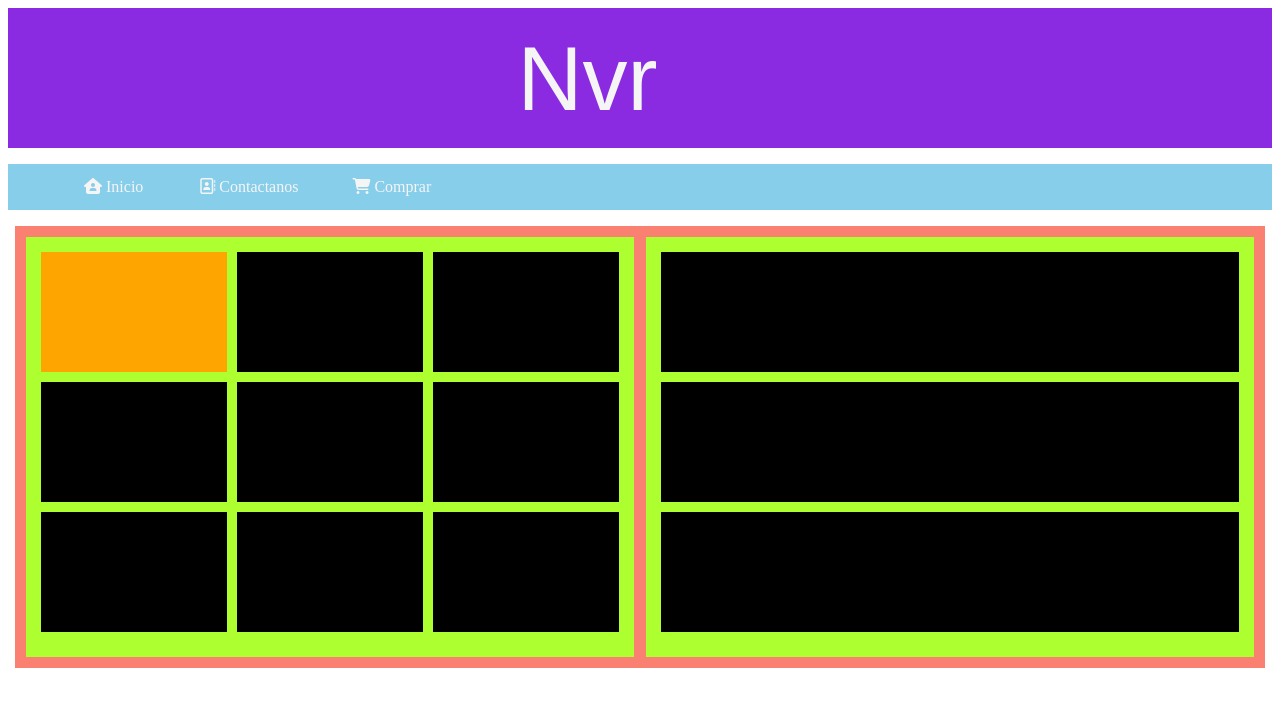
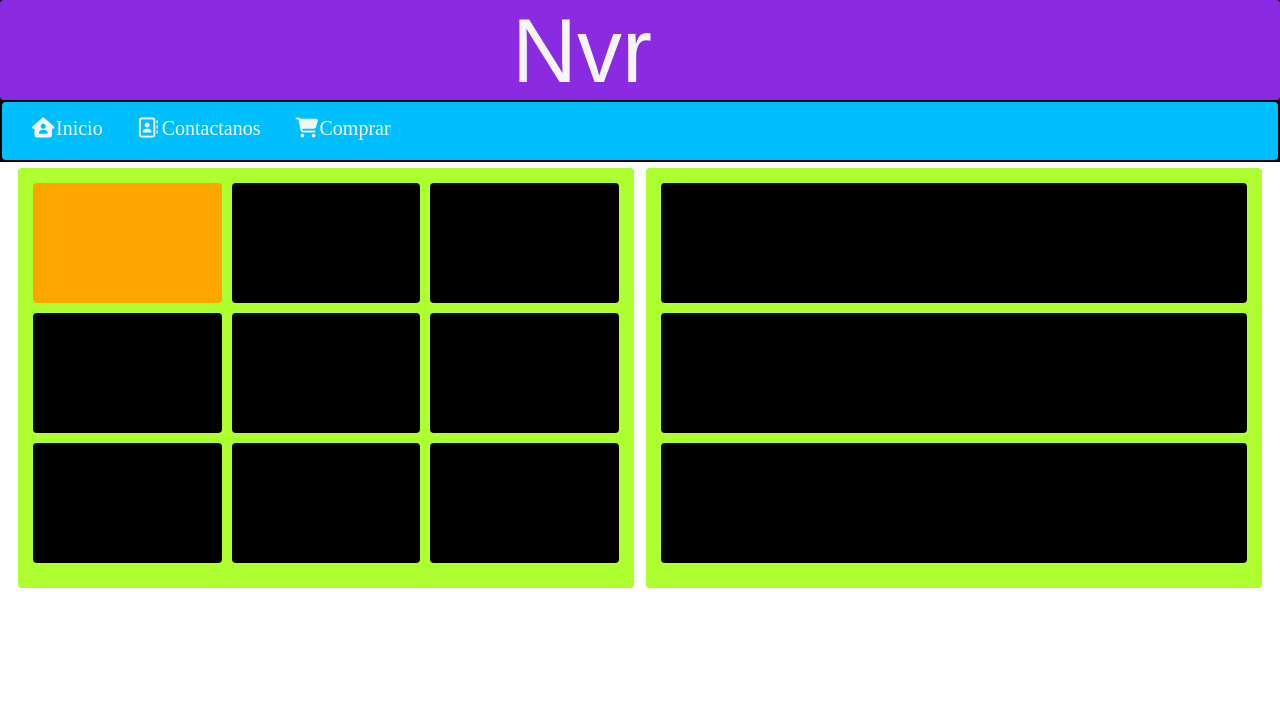
Before and after one commit to cmorales41/MoralesMonroy, a plain HTML site: page index.html in a window 1280 px wide. Drawn offline with Linux system fonts and the light colour scheme.

Commit message:
Add files via upload

```diff
--- a/estilo.css
+++ b/estilo.css
@@ -1,30 +1,48 @@
 body{
 	background-image: url(./img/fondo.png);
 	background-size:90px;
+	margin: 0px;
+	padding-top: 150px;
+}
+
+
+header{
+	background-color: black;
+	position: fixed;
+	width: 100%;
+top: 0px;
+margin-left: 0;
+margin-right: 0;
 
 }
 
+
 .nav_responsive_ul{
 display: none;
-
 }
 
-.nav{
-	background-color: skyblue;
+.nav_ul{
+	background-color: deepskyblue;
 	color: whitesmoke;
-
+	padding: 15px;
+	padding-bottom: 3px;
+	font-size: 20px;
+	height: 40px;
+	margin: 2px;
+	margin-bottom: 2px;
+	border-radius: 4px;
 }
 
 
 .nav_li{
 	display:  inline-block;
-	padding: 14px;
 
 
 }
 .nav_li a{
 	color:  whitesmoke;
 	text-decoration: none;
+	padding: 15px;
 }
 
 
@@ -33,16 +51,16 @@ display: none;
 }
 
 .nav_li i{
-	width: 40px;
-	box-sizing: border-box;
+	width: 20px;
 	text-align: right;
 	margin-right: 4px;
 }
-.container{padding: 20px;5px;
+.container{
 	background: lightskyblue;
 	animation-name: fondo;
 	animation-duration: 2s;
 	animation-fill-mode: forwards;
+	border-radius: 4px;
 }
 @keyframes fondo{
 	0%{background: lightskyblue;}
@@ -81,7 +99,7 @@ margin-left: 0%;
 	display: flex;
 	padding: 5px;
 	margin:  7px;
-	background-color: salmon;
+
 	flex-direction: row;
 	flex-wrap: wrap;
 }
@@ -92,6 +110,7 @@ margin-left: 0%;
 	margin: 6px;
 	padding: 10px;
 	background-color: greenyellow;
+	border-radius: 4px;
 	flex-direction: column;
 	flex-wrap: wrap;
 	height: 400px;
@@ -108,7 +127,7 @@ margin-left: 0%;
 	background-color: black;
 	display: flex;
 	margin: 5px;
-	flex-direction: column;
+	border-radius: 4px;
 }
 
 .item:hover{
@@ -134,6 +153,10 @@ margin-left: 0%;
 	list-style-type: none;
 	padding: 6px;
 	font-size: 16px;
+	height: 70px;
+	background-color: deepskyblue;
+	margin: 1px;
+	border-radius: 4px;
 
 	}
 .nav_responsive_li{
```
